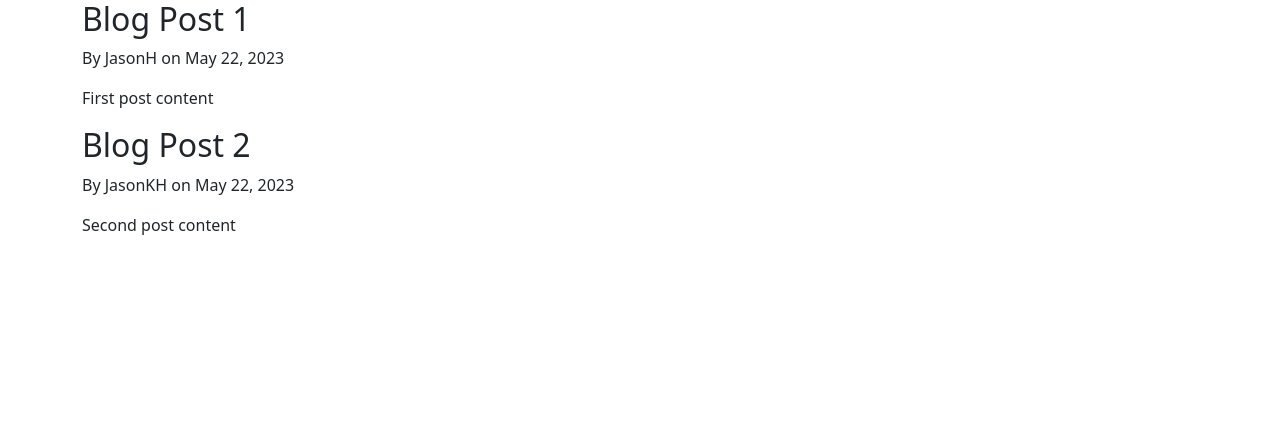
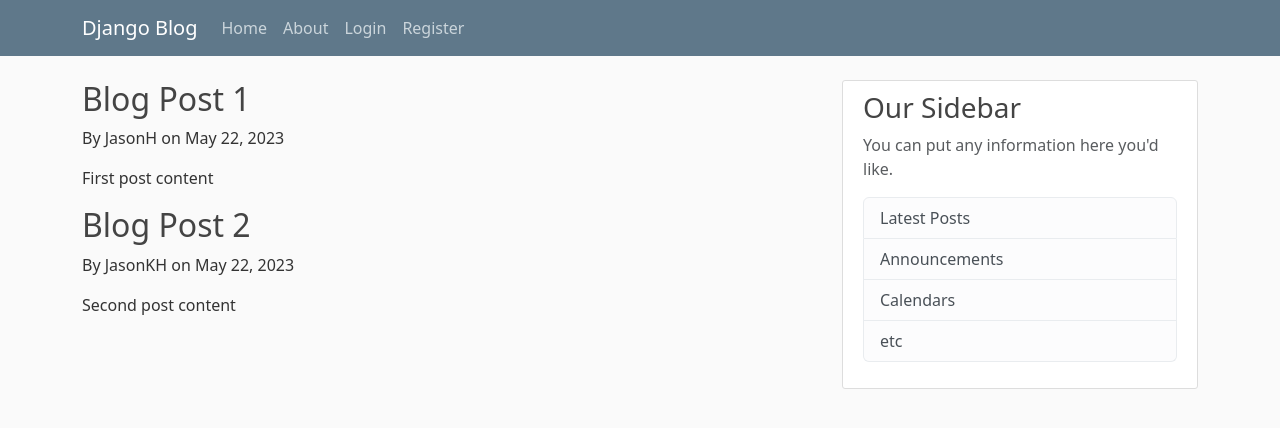
Before and after one commit to Jkhall81/Django_Blog, a Django app: page / in a window 1280 px wide. Shown: the top 428 px of the page. Run offline with Django 4.2, Linux system fonts and the light colour scheme.

Commit message:
added a navbar, sidebar, and main section to the base.html template.  Also added static folder with main.css file in it.  Not as cool as React for the front end, but it looks okay.

```diff
--- /dev/null
+++ b/blog/static/blog/main.css
@@ -0,0 +1,84 @@
+body {
+  background: #fafafa;
+  color: #333333;
+  margin-top: 5rem;
+}
+
+h1, h2, h3, h4, h5, h6 {
+  color: #444444;
+}
+
+ul {
+  margin: 0;
+}
+
+.bg-steel {
+  background-color: #5f788a;
+}
+
+.site-header .navbar-nav .nav-link {
+  color: #cbd5db;
+}
+
+.site-header .navbar-nav .nav-link:hover {
+  color: #ffffff;
+}
+
+.site-header .navbar-nav .nav-link.active {
+  font-weight: 500;
+}
+
+.content-section {
+  background: #ffffff;
+  padding: 10px 20px;
+  border: 1px solid #dddddd;
+  border-radius: 3px;
+  margin-bottom: 20px;
+}
+
+.article-title {
+  color: #444444;
+}
+
+a.article-title:hover {
+  color: #428bca;
+  text-decoration: none;
+}
+
+.article-content {
+  white-space: pre-line;
+}
+
+.article-img {
+  height: 65px;
+  width: 65px;
+  margin-right: 16px;
+}
+
+.article-metadata {
+  padding-bottom: 1px;
+  margin-bottom: 4px;
+  border-bottom: 1px solid #e3e3e3
+}
+
+.article-metadata a:hover {
+  color: #333;
+  text-decoration: none;
+}
+
+.article-svg {
+  width: 25px;
+  height: 25px;
+  vertical-align: middle;
+}
+
+.account-img {
+  height: 125px;
+  width: 125px;
+  margin-right: 20px;
+  margin-bottom: 16px;
+}
+
+.account-heading {
+  font-size: 2.5rem;
+}
--- a/blog/templates/blog/base.html
+++ b/blog/templates/blog/base.html
@@ -1,3 +1,4 @@
+{% load static %}
 <!DOCTYPE html>
 <html>
 <head>
@@ -5,6 +6,9 @@
     <meta name="viewport" content="width=device-width, initial-scale=1">
 
     <link href="https://cdn.jsdelivr.net/npm/bootstrap@5.3.0-alpha3/dist/css/bootstrap.min.css" rel="stylesheet" integrity="sha384-KK94CHFLLe+nY2dmCWGMq91rCGa5gtU4mk92HdvYe+M/SXH301p5ILy+dN9+nJOZ" crossorigin="anonymous">
+
+    <link rel="stylesheet" type="text/css" href="{% static 'blog/main.css' %}">
+
     {% if title %}
     <title>Django Blog - {{ title }}</title>
     {% else %}
@@ -12,9 +16,47 @@
     {% endif %}
 </head>
 <body>
-    <div class="container">
-        {% block content %}{% endblock %}
+    <header class="site-header">
+        <nav class="navbar navbar-expand-md navbar-dark bg-steel fixed-top">
+            <div class="container">
+                <a class="navbar-brand mr-4" href="/">Django Blog</a>
+                <button class="navbar-toggler" type="button" data-toggle="collapse" data-target="#navbarToggle" aria-controls="navbarToggle" aria-expanded="false" aria-label="Toggle navigation">
+                <span class="navbar-toggler-icon"></span>
+                </button>
+             <div class="collapse navbar-collapse" id="navbarToggle">
+                <div class="navbar-nav mr-auto">
+                    <a class="nav-item nav-link" href="/">Home</a>
+                    <a class="nav-item nav-link" href="/about">About</a>
+                </div>
+        <!-- Navbar Right Side -->
+                <div class="navbar-nav">
+                    <a class="nav-item nav-link" href="#">Login</a>
+                    <a class="nav-item nav-link" href="#">Register</a>
+                </div>
+            </div>
+            </div>
+    </nav>
+</header>
+    <main role="main" class="container">
+  <div class="row">
+    <div class="col-md-8">
+      {% block content %}{% endblock %}
     </div>
+    <div class="col-md-4">
+      <div class="content-section">
+        <h3>Our Sidebar</h3>
+        <p class='text-muted'>You can put any information here you'd like.
+          <ul class="list-group">
+            <li class="list-group-item list-group-item-light">Latest Posts</li>
+            <li class="list-group-item list-group-item-light">Announcements</li>
+            <li class="list-group-item list-group-item-light">Calendars</li>
+            <li class="list-group-item list-group-item-light">etc</li>
+          </ul>
+        </p>
+      </div>
+    </div>
+  </div>
+</main>
     <script src="https://cdn.jsdelivr.net/npm/bootstrap@5.3.0-alpha3/dist/js/bootstrap.bundle.min.js" integrity="sha384-ENjdO4Dr2bkBIFxQpeoTz1HIcje39Wm4jDKdf19U8gI4ddQ3GYNS7NTKfAdVQSZe" crossorigin="anonymous"></script>
 </body>
 </html>
```
